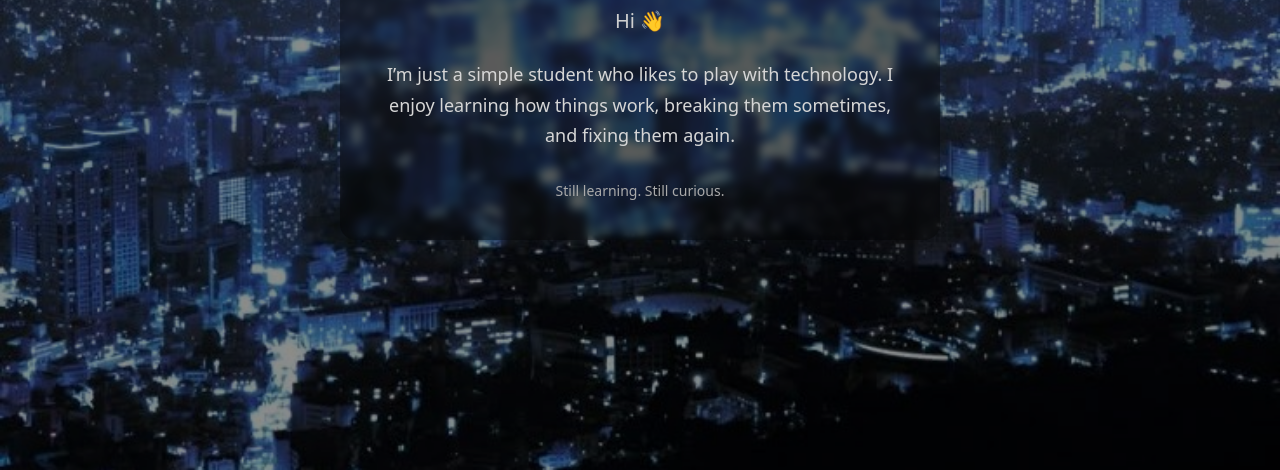
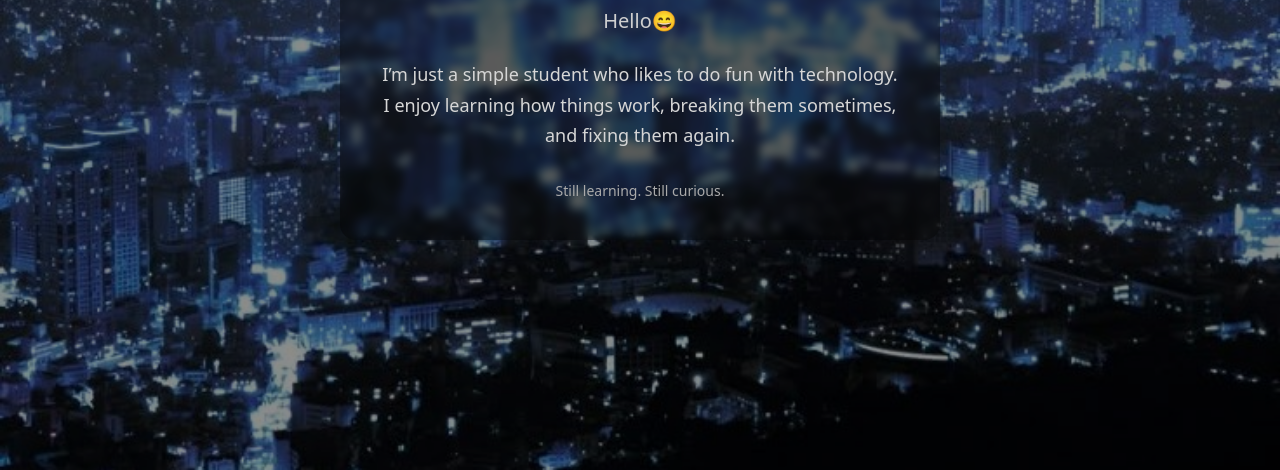
Before and after one commit to Bucket786/bucket786.github.io, a plain HTML site: page index.html in a window 1280 px wide. Shown: the part 330-800 px from the top of the page. Drawn offline with Linux system fonts and the light colour scheme.

Commit message:
Update index.html

```diff
--- a/index.html
+++ b/index.html
@@ -3,7 +3,7 @@
 <html lang="en">
 <head>
   <meta charset="UTF-8">
-  <title>Chitransh</title>
+  <title>🤓</title>
   <meta name="viewport" content="width=device-width, initial-scale=1.0">
 
   <style>
@@ -72,11 +72,11 @@
       <h1>Chitransh</h1>
 
       <div class="hello">
-        Hi 👋
+        Hello😄
       </div>
 
       <p>
-        I’m just a simple student who likes to play with technology.
+        I’m just a simple student who likes to do fun with technology.
         I enjoy learning how things work, breaking them sometimes,
         and fixing them again.
       </p>
```
